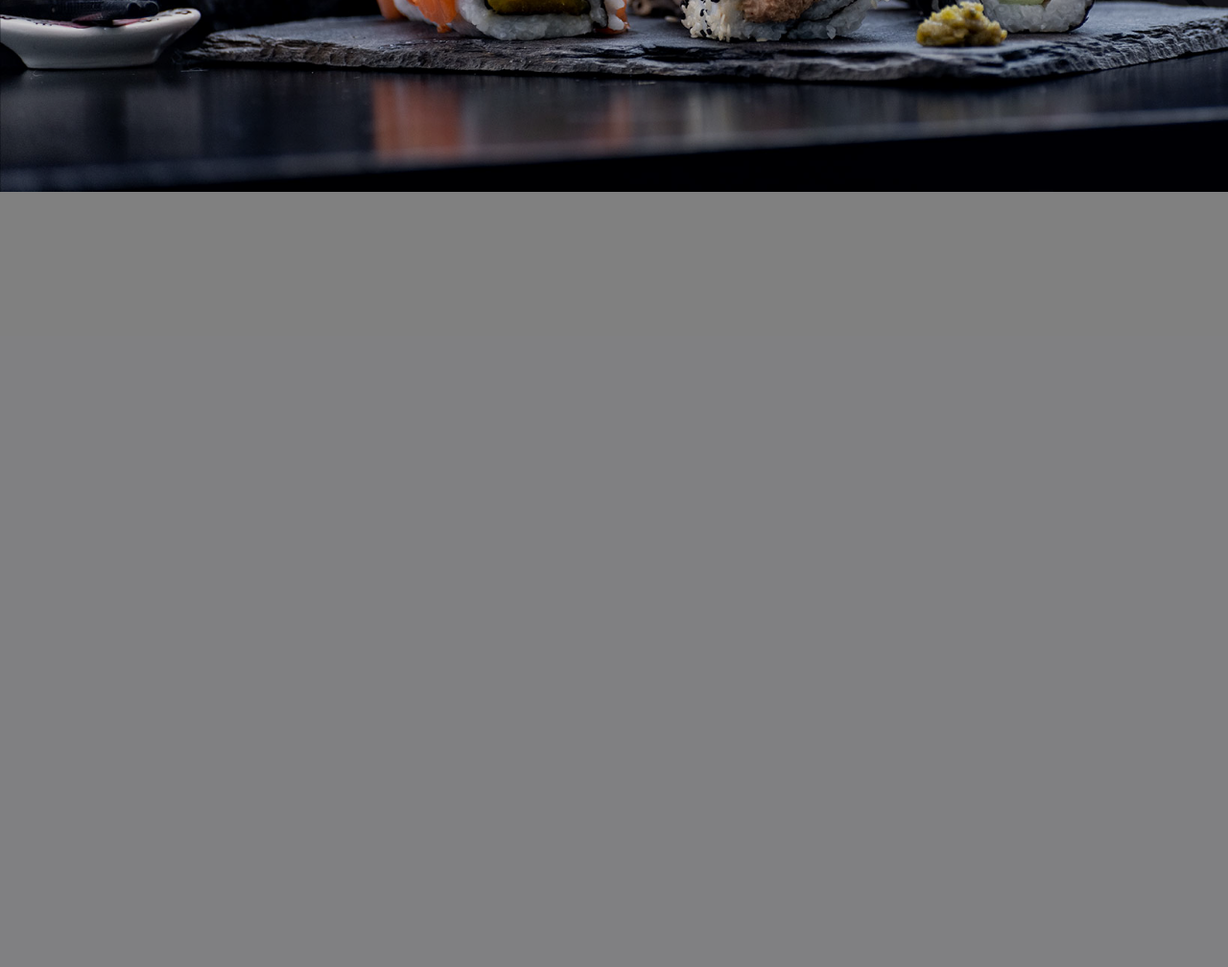
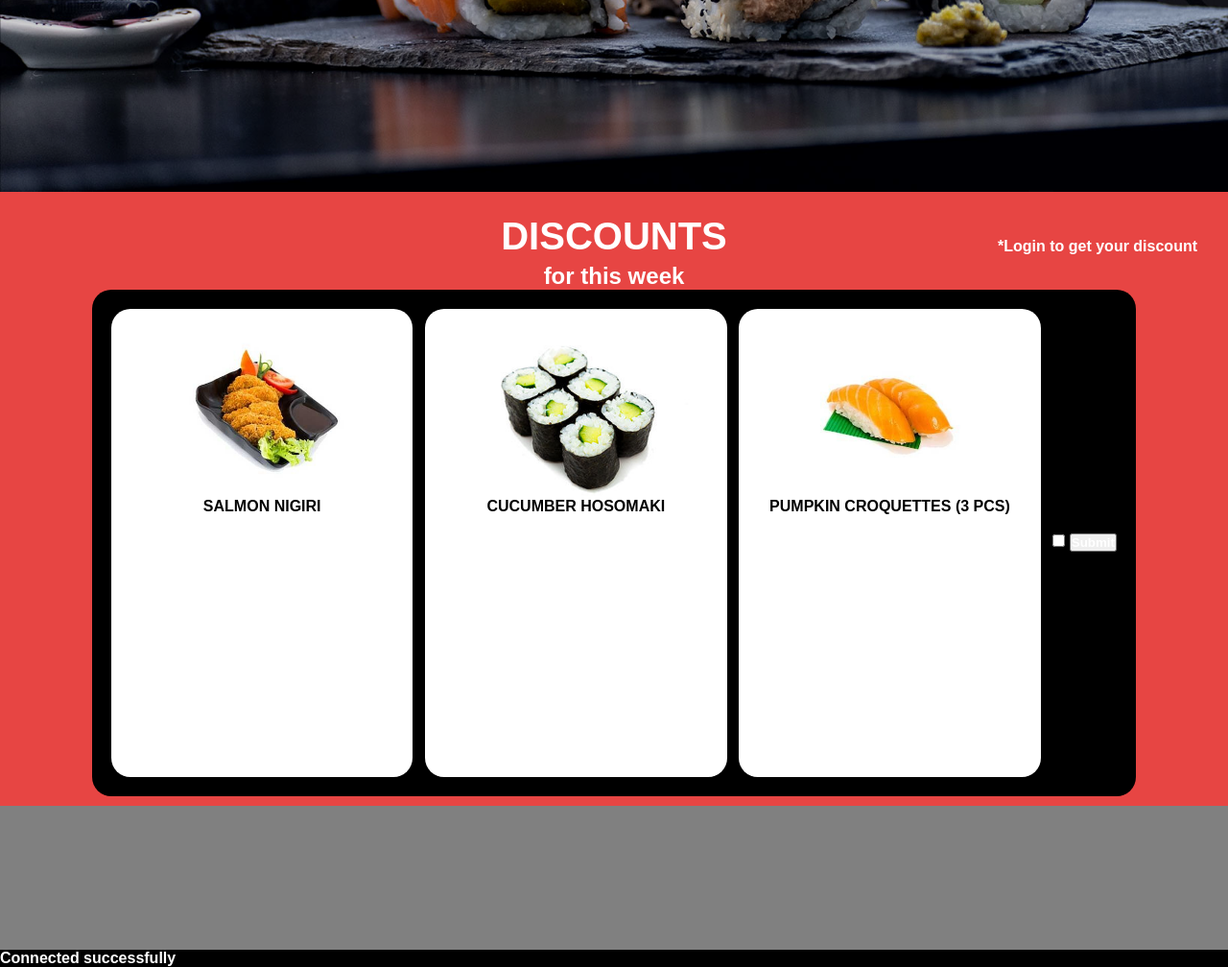
Before and after one commit to Magicpickle/sushimania, a PHP site: page / in a window 1280 px wide. Shown: the part 520-1528 px from the top of the page at 96% size. Before the commit the page ends 720 px from the top, so only its background shows below. Run offline with PHP 8.4, Linux system fonts and the light colour scheme.

Commit message:
better front page

```diff
--- a/css/style.css
+++ b/css/style.css
@@ -86,6 +86,61 @@
   font-size: 1em;
 }
 
+.discounts {
+  height: 80vh;
+  width: 100%;
+  background-color: #e74543;
+  display: flex;
+  flex-direction: column;
+  align-items: center;
+}
+.text-box-discounts {
+  display: flex;
+  flex-direction: column;
+  text-align: center;
+  margin-top: 1.5rem;
+  gap: 0.3rem;
+}
+.text-box-discounts h1 {
+  font-size: 2.5rem;
+}
+.text-discounts {
+  font-size: 1rem;
+  position: absolute;
+  right: 2.5vw;
+  margin-top: 3rem;
+}
+.blackbox {
+  width: 85%;
+  height: 82.5%;
+  background-color: black;
+  border-radius: 20px;
+  padding: 20px;
+  display: flex;
+  justify-content: space-between;
+  align-items: center;
+}
+.items {
+  width: 30%;
+  height: 100%;
+  background-color: white;
+  border-radius: 20px;
+  padding: 10px;
+  display: flex;
+  flex-direction: column;
+  align-items: center;
+}
+.items > * {
+  color: black;
+}
+.items .img {
+  height: 40%;
+}
+.items img {
+  height: 100%;
+}
+
+
 footer {
   justify-self: flex-end;
   background-color: grey;
--- a/index.php
+++ b/index.php
@@ -10,6 +10,7 @@
 </head>
 
 <body>
+
     <div class="background">
         <header>
             <nav>
@@ -50,7 +51,37 @@
     </div>
 
     <div class="discounts">
+        <div class="text-box-discounts">
+            <h1>DISCOUNTS</h1>
+            <h2>for this week</h2>
+        </div>
+        <p class="text-discounts">*Login to get your discount</p>
+        <div class="blackbox">
+            <div class="item1 items">
+                <div class="img">
+                    <img src="img/item-1-img.jpg" alt="">
+                </div>
+                <p>SALMON NIGIRI</p>
+            </div>
+            <div class="item2 items">
+                <div class="img">
+                    <img src="img/item-2-img.jpg" alt="">
+                </div>
+                <p>CUCUMBER HOSOMAKI</p>
+            </div>
+            <div class="item3 items">
+                <div class="img">
+                    <img src="img/item-3-img.jpg" alt="">
+                </div>
+                <p>PUMPKIN CROQUETTES (3 PCS)</p>
+            </div>
+            <form name="discount" action="index.php" method="post">
+                <input type="checkbox" name="checkDiscount" value="false" />
+                <input type="submit" name="form-submit" value="Submit" />
+            </form>
 
+
+        </div>
     </div>
     <!-- <div class="logo-img">
         <img src="https://cdn.domestika.org/c_fit,dpr_auto,f_auto,t_base_params,w_820/v1618249105/content-items/007/651/207/Datovy%25CC%2581%2520zdroj%25203-original.png?1618249105"
@@ -59,6 +90,26 @@
     <footer></footer>
 
     <?php
+        require_once 'pages/conn.php';
+        // if form submitted
+        if (isset($_POST['submit'])) {
+            // get input from form into vars
+            $checkDiscount = $_POST['checkDiscount'];
+
+
+            // insert user an pass into database
+            if ($_POST[$checkDiscount] == true)
+            {
+                $discountprice = $price / 100 * 90;
+                echo $discountprice;
+            }
+            $query = "INSERT INTO discounts (checkDiscount)VALUES (?)";
+            $stmt = $conn->prepare($query);
+            $stmt->execute([$discountprice]);
+
+
+            // header('Location: login.php');
+        }
     ?>
     <script scr="js/media.js"></script>
 </body>
--- a/pages/login.php
+++ b/pages/login.php
@@ -37,8 +37,8 @@
             <div class="box-form-login">
                 <h1>LOGIN</h1>
                 <form name="login" action="login.php" method="post">
-                    <input type="text" name="username" placeholder="Username" require_once>
-                    <input type="password" name="password" id="password" placeholder="Password" require_once>
+                    <input type="text" name="username" placeholder="Username" required autofocus>
+                    <input type="password" name="password" id="password" placeholder="Password" required>
                     <input type="submit" name="submit" value="submit" require_once>
                     <div class="box-checkbox">
                         <input type="checkbox" id="check" name="check" onclick="myFunction()">
```
Also changed, not shown: css/register.css (+8 -0 lines), pages/register.php (+19 -5 lines), img/background.jpg (deleted), img/item-1-img.jpg (added), img/item-2-img.jpg (added), img/item-3-img.jpg (added), img/sushi-1.png (deleted), img/sushi-2.png (deleted).
